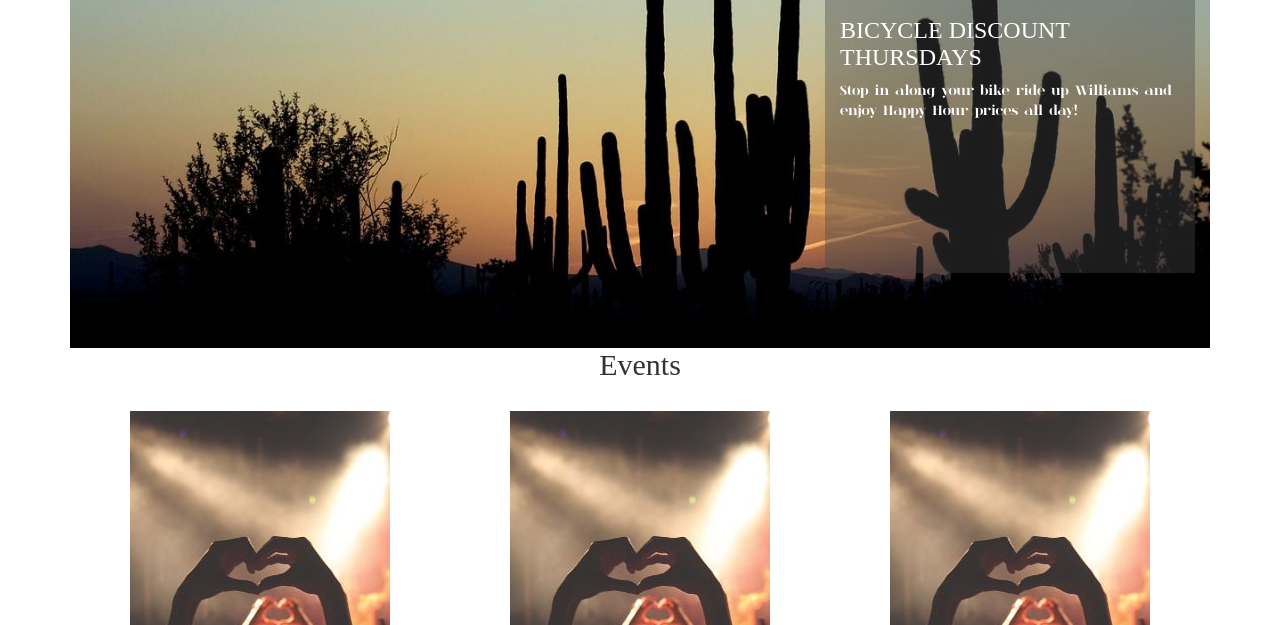
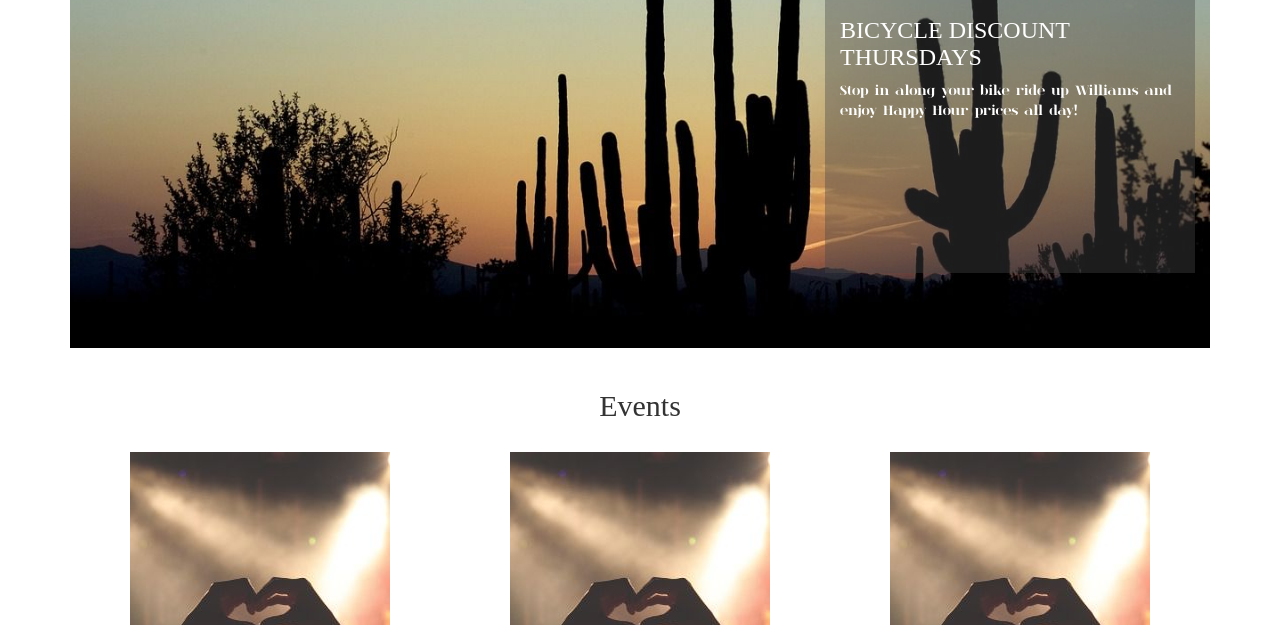
Before and after one commit to deleteriousEffect/wpsite, a website: page index.html in a window 1280 px wide. Shown: the part 475-1100 px from the top of the page. Drawn offline with nearby package versions, Linux system fonts and the light colour scheme; a web font is replaced by a local one.

Commit message:
add padding to top of events

```diff
--- a/style/sass/_events.sass
+++ b/style/sass/_events.sass
@@ -1,5 +1,6 @@
 .events
   clear: both
+  padding-top: 1.5em
 
 .events__event
   margin-top: 20px
```
Also changed, not shown: style/css/all.css.
